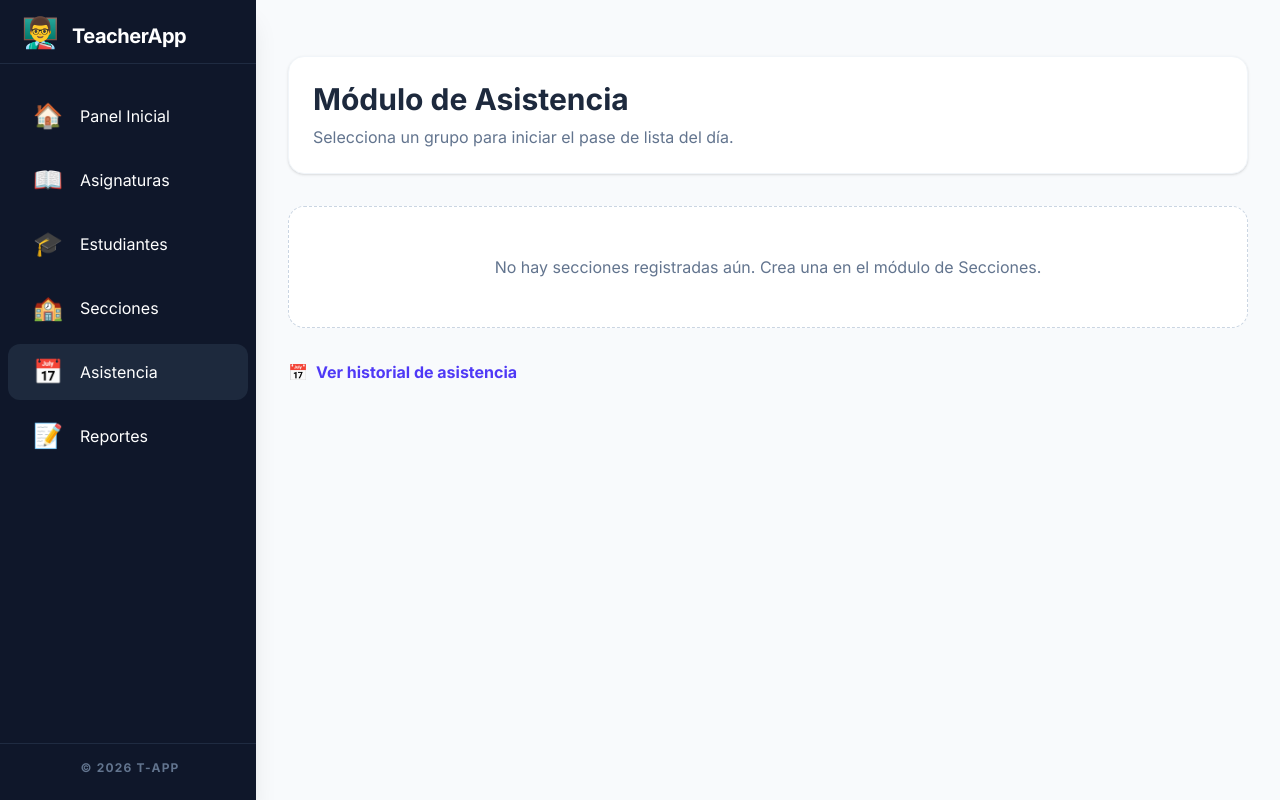
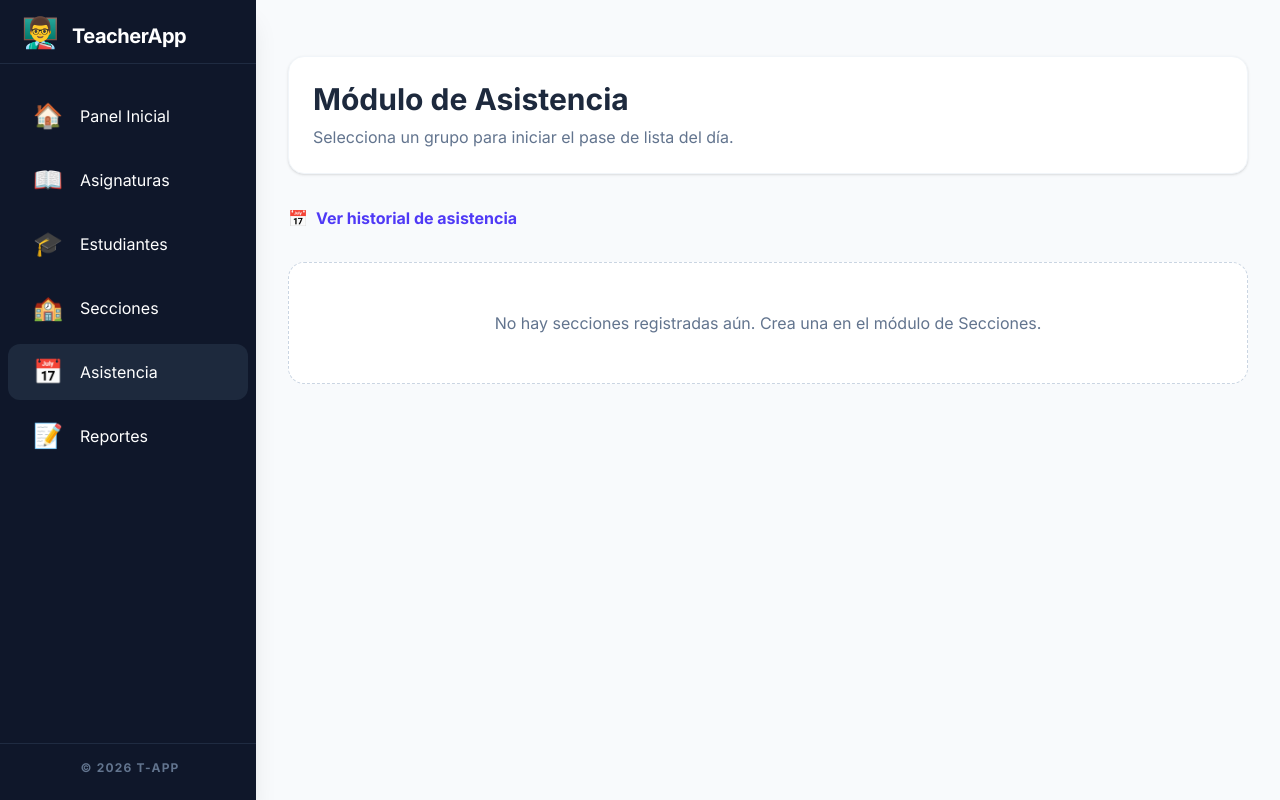
Before and after one commit to avismael/teacherApp, a Flask app: page /asistencia/ in a window 1280 px wide. Run offline with Flask 3, Linux system fonts and the light colour scheme; style sheets or scripts are compiled from the project's sources.

Commit message:
feat: create index template for attendance module to display sections and navigation

```diff
--- a/templates/asistencia/index.html
+++ b/templates/asistencia/index.html
@@ -6,7 +6,11 @@
     <h1 class="text-3xl font-bold text-slate-800">Módulo de Asistencia</h1>
     <p class="text-slate-500 mt-2">Selecciona un grupo para iniciar el pase de lista del día.</p>
 </div>
-
+<div class="mt-8 mb-8">
+    <a href="{{ url_for('asistencia.historial') }}" class="inline-flex items-center gap-2 text-indigo-600 font-bold hover:underline">
+        <span>📅</span> Ver historial de asistencia
+    </a>
+</div>
 <div class="grid grid-cols-1 md:grid-cols-2 lg:grid-cols-3 gap-6">
     {% for sec in secciones %}
     <div class="bg-white rounded-2xl shadow-sm border border-slate-100 p-6 hover:shadow-md transition-all group">
@@ -26,10 +30,4 @@
     </div>
     {% endfor %}
 </div>
-
-<div class="mt-8">
-    <a href="{{ url_for('asistencia.historial') }}" class="inline-flex items-center gap-2 text-indigo-600 font-bold hover:underline">
-        <span>📅</span> Ver historial de asistencia
-    </a>
-</div>
 {% endblock %}
```
